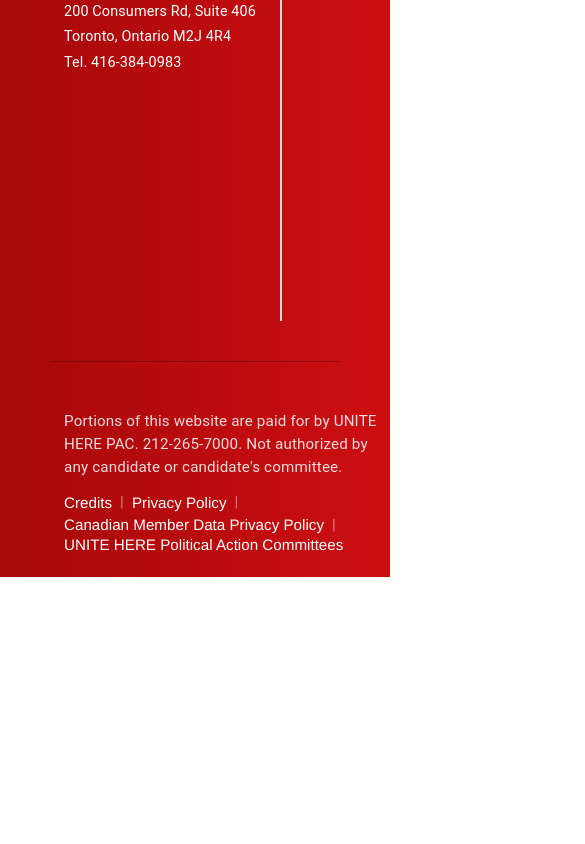
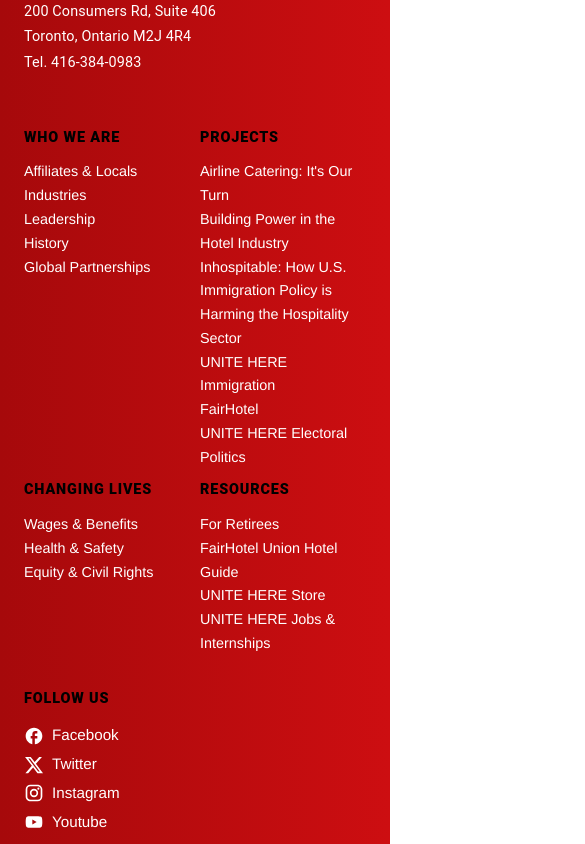
Before and after one commit to HunterSandlin/UNITE-HERE-Clone, a React (Vite) app in the folder frontend/: page / in a window 390 px wide. Shown: the part 2880-3724 px from the top of the page, 585 px wide, since content can reach past the window. Before the commit the page ends 3457 px from the top, so only its background shows below. Built offline with nearby package versions, Linux system fonts and the light colour scheme.

Commit message:
Fixed footer stylings for mobile view

```diff
--- a/frontend/src/components/Footer.jsx
+++ b/frontend/src/components/Footer.jsx
@@ -75,17 +75,18 @@
     mainSection: {
         paddingTop: '4.5rem',
         paddingBottom: '2.5rem',
-        paddingLeft: '4rem',
-        paddingRight: '2rem'
+        paddingLeft: { xs: '1.5rem', md: '4rem' },
+        paddingRight: { xs: '1.5rem', md: '2rem' }
     },
     innerGrid: {
         display: 'flex',
-        gap: 0,
+        flexDirection: { xs: 'column', md: 'row' },
+        gap: { xs: '2rem', md: 0 },
         alignItems: 'flex-start'
     },
     logoBlock: {
         flexShrink: 0,
-        paddingRight: '1.5rem',
+        paddingRight: { xs: 0, md: '1.5rem' },
         display: 'flex',
         flexDirection: 'column',
         alignItems: 'flex-start'
@@ -129,6 +130,7 @@
         marginBottom: '1.25rem'
     },
     verticalDivider: {
+        display: { xs: 'none', md: 'block' },
         width: '2px',
         backgroundColor: '#fff',
         alignSelf: 'stretch',
@@ -139,11 +141,13 @@
     navColumnsBlock: {
         display: 'flex',
         flex: 1,
-        gap: '0.5rem'
+        flexWrap: 'wrap',
+        gap: '10px',
+        minWidth: '100px'
     },
     navColumn: {
         flex: 1,
-        minWidth: 0
+        minWidth: '10rem'
     },
     navColumnHeader: {
         fontWeight: 900,
@@ -164,7 +168,7 @@
     },
     followBlock: {
         flexShrink: 0,
-        paddingLeft: '2rem',
+        paddingLeft: { xs: 0, md: '2rem' },
         minWidth: '145px'
     },
     followHeader: {
@@ -189,13 +193,14 @@
     horizontalDivider: {
         borderColor: 'rgba(0,0,0,0.25)',
         borderBottomWidth: '1px',
-        marginLeft: '50px',
-        marginRight: '50px'
+        marginLeft: { xs: '1.5rem', md: '50px' },
+        marginRight: { xs: '1.5rem', md: '50px' }
     },
     bottomSection: {
-        paddingTop: '3rem',
+        paddingTop: '1.5rem',
         paddingBottom: '1.5rem',
-        paddingLeft: '4rem'
+        paddingLeft: { xs: '1.5rem', md: '4rem' },
+        paddingRight: { xs: '1.5rem', md: '2rem' }
     },
     disclaimer: {
         fontSize: '0.95rem',
@@ -205,7 +210,8 @@
     bottomLinks: {
         display: 'flex',
         flexWrap: 'wrap',
-        alignItems: 'center'
+        alignItems: 'center',
+        gap: { xs: '0.25rem', md: 0 }
     },
     bottomLink: {
         color: '#fff',
@@ -217,7 +223,8 @@
         color: 'rgba(255,255,255,0.5)',
         marginLeft: '0.5rem',
         marginRight: '0.5rem',
-        fontSize: '0.95rem'
+        fontSize: '0.95rem',
+        display: { xs: 'none', md: 'inline' }
     }
 };
 
```
